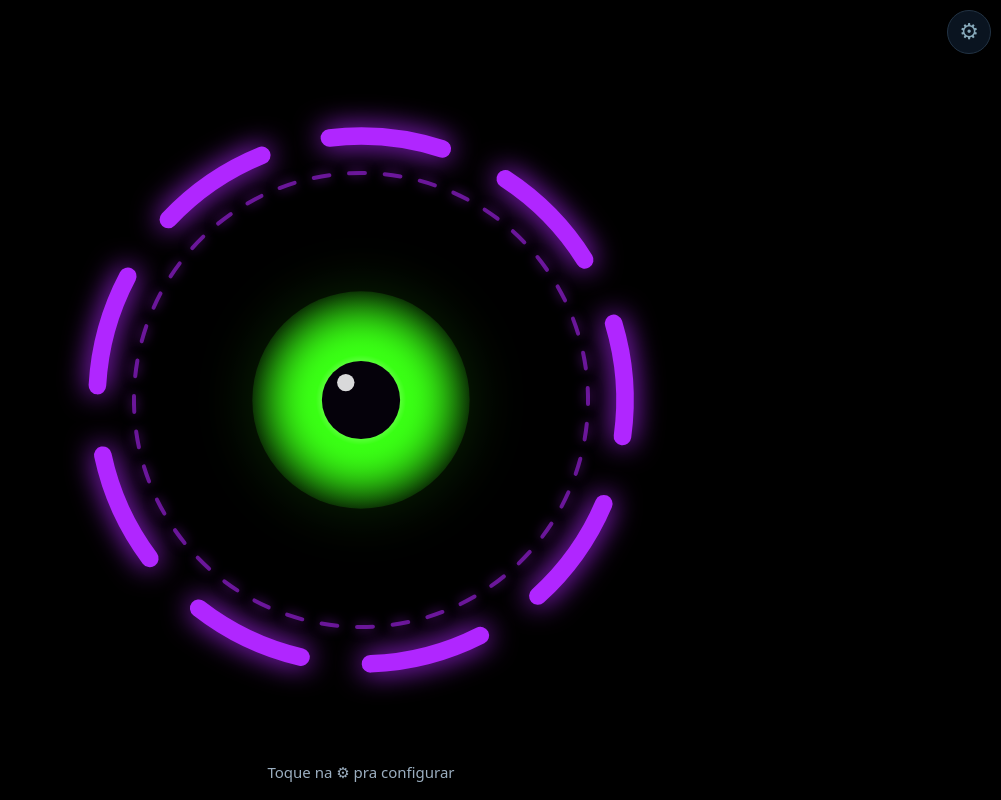
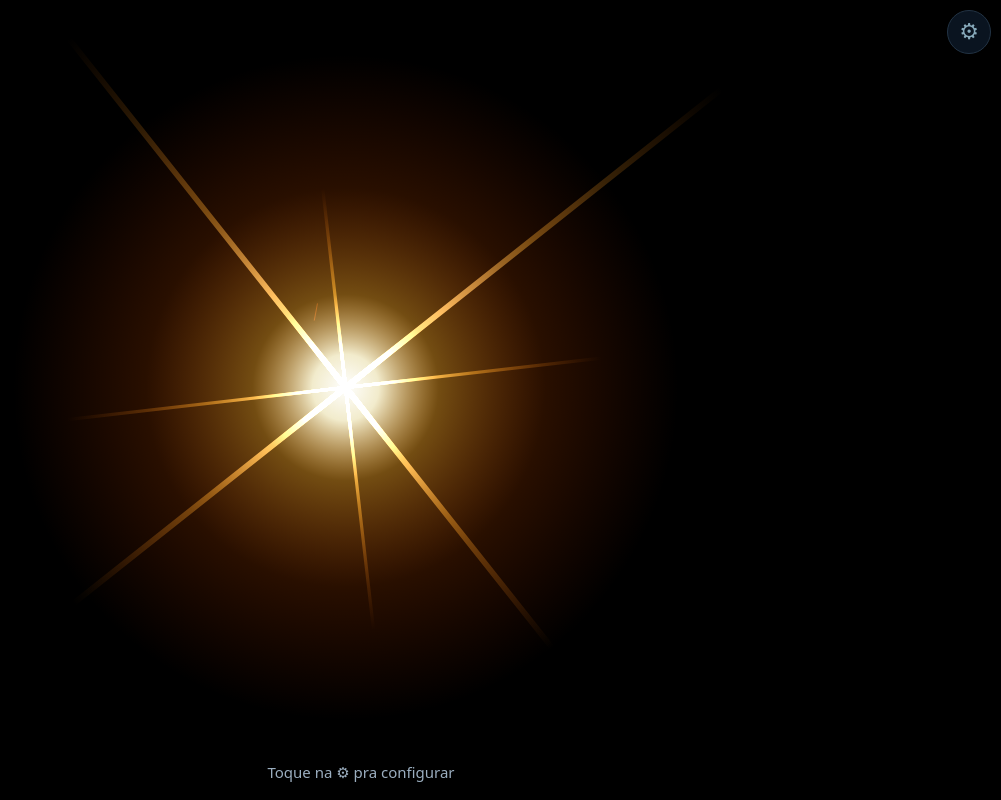
Before and after one commit to lquerubimx/faisca, a plain HTML site: page index.html in a window 1280 px wide. Shown: the whole page, without its empty margins (279-1280 px from the left). Drawn offline with Linux system fonts and the light colour scheme.

Commit message:
Add files via upload

```diff
--- a/index.html
+++ b/index.html
@@ -121,112 +121,101 @@ $('bTestar').onclick = () => {
   window._teste = u; speechSynthesis.speak(u);
 };
 
-// ---------- Rosto: o núcleo do Faísca ----------
-// Um olho só, tipo lente/reator, nas cores do canal: roxo neon + verde neon, com faíscas elétricas.
+// ---------- Rosto: o Faísca é uma faísca ----------
+// O olho é um ponto incandescente, tipo faísca de solda ou de esmerilhadeira:
+// miolo branco quente, brilho âmbar, raios de luz, e fagulhas que voam e caem esfriando.
 const cv = $('c'), ctx = cv.getContext('2d');
 let W, H;
-function resize(){ W = cv.width = innerWidth * devicePixelRatio; H = cv.height = innerHeight * devicePixelRatio; }
+function resize(){ W = cv.width = innerWidth * devicePixelRatio; H = cv.height = innerHeight * devicePixelRatio; ctx.fillStyle = '#000'; ctx.fillRect(0, 0, W, H); }
 addEventListener('resize', resize); resize();
 
-const ROXO = '#b026ff', VERDE = '#39ff14';
 let estado = 'idle'; // idle | ouvindo | pensando | falando
 let piscar = 0, proxPiscada = performance.now() + 2500, nivelVoz = 0;
-let olhar = {x:0, y:0}, alvo = {x:0, y:0}, giro = 0, velGiro = 0.006, tamIris = 1;
-let faiscas = [], raios = [];
+let olhar = {x:0, y:0}, alvo = {x:0, y:0}, brilho = 1, giroRaios = 0;
+let fagulhas = [];
 
-function novoRaio(cx, cy, R, s){
-  const a = Math.random() * Math.PI * 2, abre = 0.25 + Math.random() * 0.5;
-  const pts = [], n = 7;
-  for (let i = 0; i <= n; i++){
-    const ang = a + abre * (i / n);
-    const rr = R * (1.12 + (i > 0 && i < n ? (Math.random() - 0.3) * 0.12 : 0));
-    pts.push([cx + Math.cos(ang) * rr, cy + Math.sin(ang) * rr]);
-  }
-  raios.push({ pts, vida: 1, cor: Math.random() < 0.5 ? VERDE : ROXO });
+function soltarFagulha(x, y, s, forca, angulo){
+  if (fagulhas.length > 500) return;
+  const a = angulo ?? Math.random() * Math.PI * 2;
+  const v = s * (0.004 + Math.random() * 0.011) * forca;
+  fagulhas.push({ x, y, vx: Math.cos(a) * v, vy: Math.sin(a) * v - s * 0.003 * Math.random(), vida: 1, dec: 0.01 + Math.random() * 0.02 });
+}
+// a fagulha nasce branca, vira amarela, laranja e some vermelha (esfriando)
+function corFagulha(v){
+  if (v > 0.75) return `rgba(255,250,225,${v})`;
+  if (v > 0.45) return `rgba(255,195,70,${v})`;
+  return `rgba(255,${Math.round(60 + 120 * v)},20,${v})`;
 }
 
 function desenhar(t){
+  ctx.globalCompositeOperation = 'source-over';
   ctx.fillStyle = '#000'; ctx.fillRect(0, 0, W, H);
-  const s = Math.min(W, H), cx = W / 2, cy = H / 2, R = s * 0.33;
+  const s = Math.min(W, H), cx = W / 2, cy = H / 2;
 
-  // piscada (a íris fecha como obturador)
+  // piscada: a faísca dá uma "apagadinha" rápida
   if (t > proxPiscada){ piscar = 1; proxPiscada = t + 2500 + Math.random() * 4500; }
-  piscar = Math.max(0, piscar - 0.09);
-  const abertura = Math.max(0.05, 1 - Math.sin(piscar * Math.PI));
+  piscar = Math.max(0, piscar - 0.1);
+  const abertura = Math.max(0.15, 1 - Math.sin(piscar * Math.PI) * 0.85);
 
   // pra onde ele olha
-  if (estado === 'pensando'){ alvo.x = Math.cos(t / 260) * 0.5; alvo.y = Math.sin(t / 260) * 0.35; }
-  else if (estado === 'ouvindo'){ alvo.x = 0; alvo.y = 0; }
+  if (estado === 'pensando'){ alvo.x = 0; alvo.y = 0; }
+  else if (estado === 'ouvindo'){ alvo.x = 0; alvo.y = -0.05; }
   else if (Math.random() < 0.006){ alvo.x = (Math.random() - 0.5) * 0.9; alvo.y = (Math.random() - 0.5) * 0.6; }
-  olhar.x += (alvo.x - olhar.x) * 0.07; olhar.y += (alvo.y - olhar.y) * 0.07;
+  olhar.x += (alvo.x - olhar.x) * 0.06; olhar.y += (alvo.y - olhar.y) * 0.06;
 
-  // velocidade do anel e tamanho da íris por estado
-  const metaGiro = { idle: 0.006, ouvindo: 0.018, pensando: 0.09, falando: 0.03 }[estado];
-  velGiro += (metaGiro - velGiro) * 0.05; giro += velGiro;
-  const metaIris = { idle: 1, ouvindo: 1.18, pensando: 0.7, falando: 1 + 0.18 * nivelVoz }[estado];
-  tamIris += (metaIris - tamIris) * 0.15;
-  const respira = 1 + 0.03 * Math.sin(t / 900);
+  const meta = { idle: 1, ouvindo: 1.3, pensando: 0.75, falando: 1 + 0.35 * nivelVoz }[estado];
+  brilho += (meta - brilho) * 0.15;
+  giroRaios += { idle: 0.003, ouvindo: 0.01, pensando: 0.06, falando: 0.02 }[estado];
+  const tremor = 1 + (Math.random() - 0.5) * 0.09; // chama nunca fica parada
+  const r = s * 0.125 * brilho * tremor * abertura;
+  const x = cx + olhar.x * s * 0.22, y = cy + olhar.y * s * 0.22;
 
-  const corAnel = estado === 'ouvindo' ? VERDE : ROXO;
-  ctx.lineCap = 'round';
+  ctx.globalCompositeOperation = 'lighter';
 
-  // anel externo em segmentos
-  ctx.shadowColor = corAnel; ctx.shadowBlur = s * 0.035;
-  ctx.strokeStyle = corAnel; ctx.lineWidth = s * 0.022;
-  const nSeg = 9;
-  for (let i = 0; i < nSeg; i++){
-    const a0 = giro + i * Math.PI * 2 / nSeg;
-    ctx.beginPath(); ctx.arc(cx, cy, R, a0, a0 + (Math.PI * 2 / nSeg) * 0.62); ctx.stroke();
+  // brilho em volta (halo quente)
+  const g = ctx.createRadialGradient(x, y, 0, x, y, r * 3.4);
+  g.addColorStop(0, 'rgba(255,255,255,1)');
+  g.addColorStop(0.1, 'rgba(255,248,215,0.95)');
+  g.addColorStop(0.28, 'rgba(255,170,40,0.45)');
+  g.addColorStop(0.6, 'rgba(255,95,0,0.16)');
+  g.addColorStop(1, 'rgba(255,60,0,0)');
+  ctx.fillStyle = g; ctx.beginPath(); ctx.arc(x, y, r * 3.4, 0, Math.PI * 2); ctx.fill();
+
+  // raios de luz (o "brilho de estrela" da faísca)
+  for (let i = 0; i < 8; i++){
+    const ang = giroRaios * (i % 2 ? -1 : 1) + i * Math.PI / 4;
+    const len = r * (i % 2 ? 2.3 : 4.2) * (0.75 + Math.random() * 0.5) * abertura;
+    const ex = x + Math.cos(ang) * len, ey = y + Math.sin(ang) * len;
+    const lg = ctx.createLinearGradient(x, y, ex, ey);
+    lg.addColorStop(0, 'rgba(255,250,230,0.9)'); lg.addColorStop(0.5, 'rgba(255,180,50,0.35)'); lg.addColorStop(1, 'rgba(255,120,0,0)');
+    ctx.strokeStyle = lg; ctx.lineWidth = s * (i % 2 ? 0.004 : 0.007); ctx.lineCap = 'round';
+    ctx.beginPath(); ctx.moveTo(x, y); ctx.lineTo(ex, ey); ctx.stroke();
   }
-  // anel interno fininho girando ao contrário
-  ctx.lineWidth = s * 0.005; ctx.globalAlpha = 0.55; ctx.shadowBlur = s * 0.015;
-  for (let i = 0; i < 40; i++){
-    const a0 = -giro * 1.6 + i * Math.PI * 2 / 40;
-    ctx.beginPath(); ctx.arc(cx, cy, R * 0.86, a0, a0 + 0.07); ctx.stroke();
+
+  // soltando fagulhas conforme o humor
+  if (estado === 'idle' && Math.random() < 0.06) soltarFagulha(x, y, s, 0.6);
+  if (estado === 'ouvindo' && Math.random() < 0.25) soltarFagulha(x, y, s, 0.7);
+  if (estado === 'pensando'){ // estrelinha de São João girando em volta
+    const a = t / 110, px = x + Math.cos(a) * r * 1.9, py = y + Math.sin(a) * r * 1.9;
+    for (let i = 0; i < 2; i++) soltarFagulha(px, py, s, 0.5);
   }
-  ctx.globalAlpha = 1;
+  if (estado === 'falando'){ // jato de esmerilhadeira a cada sílaba
+    const n = Math.round(1 + nivelVoz * 4);
+    for (let i = 0; i < n; i++) soltarFagulha(x, y, s, 1 + nivelVoz);
+  }
 
-  // íris
-  const ir = R * 0.42 * tamIris * respira;
-  const ox = cx + olhar.x * R * 0.32, oy = cy + olhar.y * R * 0.32;
-  ctx.save();
-  ctx.translate(ox, oy); ctx.scale(1, abertura);
-  ctx.shadowColor = VERDE; ctx.shadowBlur = s * 0.07;
-  const g = ctx.createRadialGradient(0, 0, ir * 0.1, 0, 0, ir);
-  g.addColorStop(0, '#eaffe0'); g.addColorStop(0.35, VERDE); g.addColorStop(1, 'rgba(57,255,20,0.15)');
-  ctx.fillStyle = g; ctx.beginPath(); ctx.arc(0, 0, ir, 0, Math.PI * 2); ctx.fill();
-  ctx.shadowBlur = 0;
-  // pupila escura + brilho
-  ctx.fillStyle = '#05010a'; ctx.beginPath(); ctx.arc(0, 0, ir * 0.36, 0, Math.PI * 2); ctx.fill();
-  ctx.fillStyle = 'rgba(255,255,255,0.85)'; ctx.beginPath(); ctx.arc(-ir * 0.14, -ir * 0.16, ir * 0.08, 0, Math.PI * 2); ctx.fill();
-  ctx.restore();
+  // fagulhas voando, caindo com a gravidade e esfriando
+  for (const f of fagulhas){
+    const ox = f.x, oy = f.y;
+    f.x += f.vx; f.y += f.vy; f.vy += s * 0.00028; f.vx *= 0.99; f.vida -= f.dec;
+    ctx.strokeStyle = corFagulha(Math.max(f.vida, 0));
+    ctx.lineWidth = Math.max(1, s * 0.005 * f.vida);
+    ctx.beginPath(); ctx.moveTo(ox - f.vx * 4, oy - f.vy * 4); ctx.lineTo(f.x, f.y); ctx.stroke(); // rastro
+  }
+  fagulhas = fagulhas.filter(f => f.vida > 0 && f.y < H + 20);
 
-  // faíscas saindo do anel quando fala
-  if (estado === 'falando' && Math.random() < 0.6){
-    const a = Math.random() * Math.PI * 2, v = s * (0.004 + Math.random() * 0.008);
-    faiscas.push({ x: cx + Math.cos(a) * R, y: cy + Math.sin(a) * R, vx: Math.cos(a) * v, vy: Math.sin(a) * v, vida: 1, cor: Math.random() < 0.5 ? VERDE : ROXO });
-  }
-  ctx.lineWidth = s * 0.006;
-  for (const f of faiscas){
-    ctx.strokeStyle = f.cor; ctx.shadowColor = f.cor; ctx.shadowBlur = s * 0.02; ctx.globalAlpha = f.vida;
-    ctx.beginPath(); ctx.moveTo(f.x, f.y); ctx.lineTo(f.x - f.vx * 4, f.y - f.vy * 4); ctx.stroke();
-    f.x += f.vx; f.y += f.vy; f.vida -= 0.03;
-  }
-  faiscas = faiscas.filter(f => f.vida > 0);
-
-  // raios elétricos: de vez em quando parado, bastante quando fala
-  const chanceRaio = { idle: 0.004, ouvindo: 0.01, pensando: 0.03, falando: 0.06 }[estado];
-  if (Math.random() < chanceRaio) novoRaio(cx, cy, R, s);
-  ctx.lineWidth = s * 0.004;
-  for (const r of raios){
-    ctx.strokeStyle = r.cor; ctx.shadowColor = r.cor; ctx.shadowBlur = s * 0.03; ctx.globalAlpha = r.vida;
-    ctx.beginPath(); r.pts.forEach(([x, y], i) => i ? ctx.lineTo(x, y) : ctx.moveTo(x, y)); ctx.stroke();
-    r.vida -= 0.12;
-  }
-  raios = raios.filter(r => r.vida > 0);
-  ctx.globalAlpha = 1; ctx.shadowBlur = 0;
-
-  if (estado === 'falando') nivelVoz = 0.4 + 0.6 * Math.random() * (0.5 + 0.5 * Math.sin(t / 80));
+  ctx.globalCompositeOperation = 'source-over';
+  if (estado === 'falando') nivelVoz = 0.3 + 0.7 * Math.random() * (0.5 + 0.5 * Math.sin(t / 80));
   else nivelVoz *= 0.8;
   requestAnimationFrame(desenhar);
 }
```
